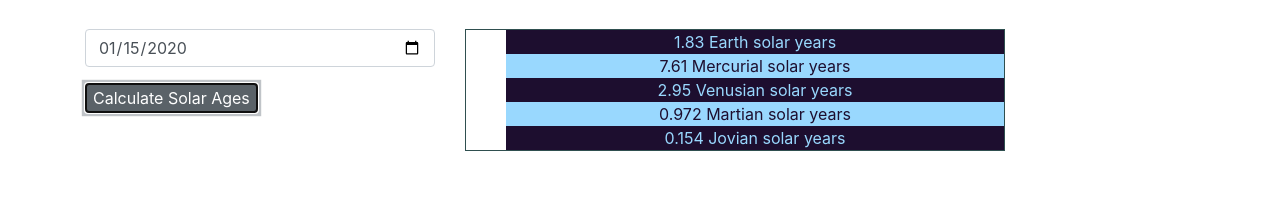
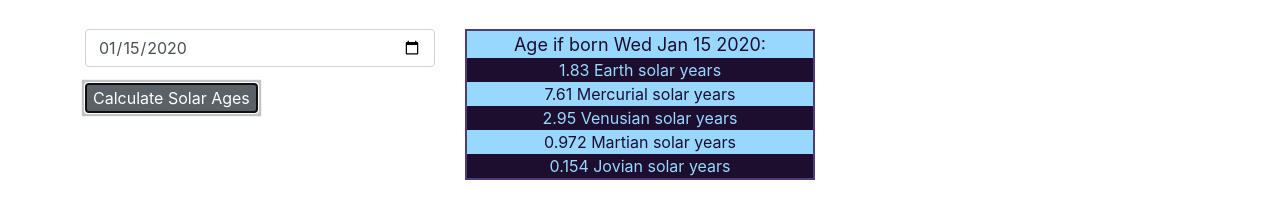
Before and after one commit to Corgibyte/solar-calculator, a website built with webpack: page src/index.html in a window 1280 px wide. Both pictures are taken after typing "2020-01-15" into the empty fields and a click on the button "Calculate Solar Ages". Shown: the part 179-398 px from the top of the page. Built offline with nearby package versions, Linux system fonts and the light colour scheme.

Commit message:
Update styling

```diff
--- a/src/css/styles.css
+++ b/src/css/styles.css
@@ -1,6 +1,10 @@
 li {
   text-align:center;
   list-style:none;
+}
+
+ul {
+  padding:0;
 }
 
 .darkLi {
@@ -17,6 +21,10 @@ li {
   display:none;
 }
 
-ul {
-  border:darkslategray solid 1px;
+.titleLi {
+  font-size:large;
 }
+
+.outputList {
+  border:2px solid #4C3F79;
+}
--- a/src/index.html
+++ b/src/index.html
@@ -18,8 +18,9 @@
           <button type="submit" class="btn-secondary">Calculate Solar Ages</button>
         </form>
       </div>
-      <div class="col-6" id="outputs">
-        <ul>
+      <div class="col-4" id="outputs">
+        <ul class="outputList">
+          <li class="titleLi lightLi">Age if born <span id="dateOutput"></span>:</li>
           <li class="darkLi" id="earthAge"></li>
           <li class="lightLi" id="mercurialAge"></li>
           <li class="darkLi" id="venusianAge"></li>
--- a/src/index.js
+++ b/src/index.js
@@ -17,4 +17,5 @@ function outputAges(age) {
   $("#venusianAge").text(age.toVenusian().toPrecision(3) + " Venusian solar years");
   $("#martianAge").text(age.toMartian().toPrecision(3) + " Martian solar years");
   $("#jovianAge").text(age.toJovian().toPrecision(3) + " Jovian solar years");
+  $("#dateOutput").text(age.birthday.toDateString());
 }
```
